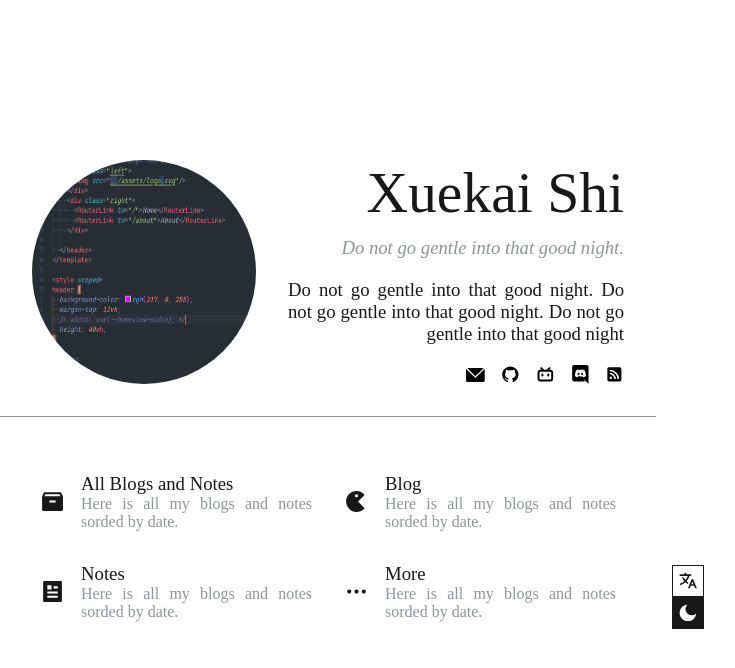
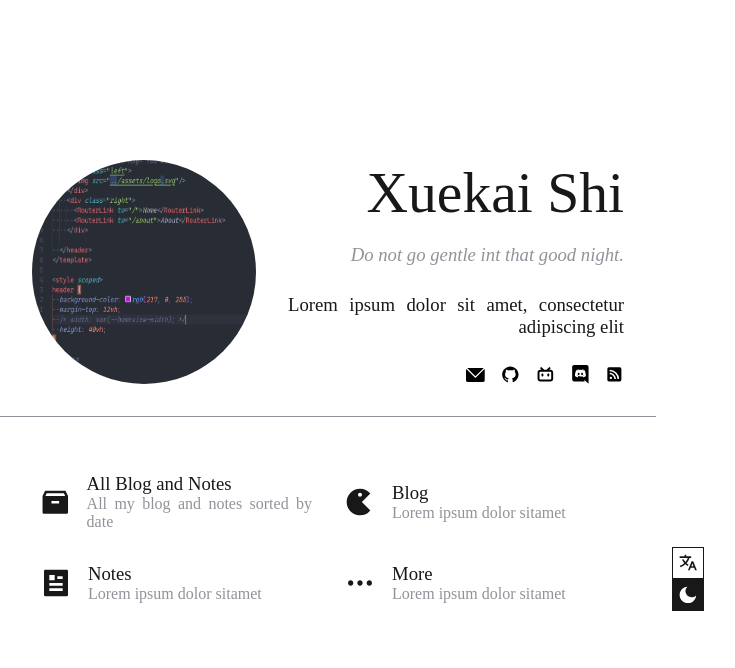
Before and after one commit to XuekaiShi/www-shixk, a Vue app: page / in a window 1280 px wide. Shown: the top 668 px of the page, without its empty margins (312-1047 px from the left). Built offline with nearby package versions, Linux system fonts and the light colour scheme.

Commit message:
feat: lang pack

```diff
--- a/src/components/home/HomeInfo.vue
+++ b/src/components/home/HomeInfo.vue
@@ -8,9 +8,9 @@ import IconRSS from '../icons/IconRSS.vue';
 
 <template>
   <h1>{{ $t('home.name') }}</h1>
-  <p class="cite">Do not go gentle into that good night.</p>
+  <p class="cite">{{ $t('home.cite') }}</p>
   <p class="intro">
-    Do not go gentle into that good night. Do not go gentle into that good night. Do not go gentle into that good night
+    {{ $t('home.intro') }}
   </p>
   <nav>
     <i>
--- a/src/components/home/HomeMain.vue
+++ b/src/components/home/HomeMain.vue
@@ -18,10 +18,10 @@ const goToViews = (path: string) => {
         <IconArchive></IconArchive>
       </template>
       <template #heading>
-        All Blogs and Notes
+        {{ $t('home.all.heading') }}
       </template>
       <template #details>
-        Here is all my blogs and notes sorded by date.
+        {{ $t('home.all.details') }}
       </template>
     </HomeItem>
     <HomeItem @click="goToViews('blog')">
@@ -29,10 +29,10 @@ const goToViews = (path: string) => {
         <IconGame></IconGame>
       </template>
       <template #heading>
-        Blog
+        {{ $t('home.blog.heading') }}
       </template>
       <template #details>
-        Here is all my blogs and notes sorded by date.
+        {{ $t('home.blog.details') }}
       </template>
     </HomeItem>
     <HomeItem @click="goToViews('notes')">
@@ -40,10 +40,10 @@ const goToViews = (path: string) => {
         <IconFile></IconFile>
       </template>
       <template #heading>
-        Notes
+        {{ $t('home.notes.heading') }}
       </template>
       <template #details>
-        Here is all my blogs and notes sorded by date.
+        {{ $t('home.notes.details') }}
       </template>
     </HomeItem>
     <HomeItem @click="goToViews('more')">
@@ -51,10 +51,10 @@ const goToViews = (path: string) => {
         <IconMore></IconMore>
       </template>
       <template #heading>
-        More
+        {{ $t('home.more.heading') }}
       </template>
       <template #details>
-        Here is all my blogs and notes sorded by date.
+        {{ $t('home.more.details') }}
       </template>
     </HomeItem>
   </main>
--- a/src/i18n/lang/en.json
+++ b/src/i18n/lang/en.json
@@ -1,5 +1,23 @@
 {
   "home": {
-    "name": "Xuekai Shi"
+    "name": "Xuekai Shi",
+    "cite": "Do not go gentle int that good night.",
+    "intro": "Lorem ipsum dolor sit amet, consectetur adipiscing elit",
+    "all": {
+      "heading": "All Blog and Notes",
+      "details": "All my blog and notes sorted by date"
+    },
+    "blog": {
+      "heading": "Blog",
+      "details": "Lorem ipsum dolor sitamet"
+    },
+    "notes": {
+      "heading": "Notes",
+      "details": "Lorem ipsum dolor sitamet"
+    },
+    "more": {
+      "heading": "More",
+      "details": "Lorem ipsum dolor sitamet"
+    }
   }
 }
--- a/src/i18n/lang/zh.json
+++ b/src/i18n/lang/zh.json
@@ -1,5 +1,23 @@
 {
   "home": {
-    "name": "石学凯"
+    "name": "石学凯",
+    "cite": "静水流深",
+    "intro": "还没想好要写什么，阿巴阿巴阿巴阿巴，可能要写两行左右",
+    "all": {
+      "heading": "所有文章",
+      "details": "查查查看所有文章看所查看所有文章看所有文章"
+    },
+    "blog": {
+      "heading": "博客",
+      "details": "零碎的、不成体系的"
+    },
+    "notes": {
+      "heading": "笔记",
+      "details": "花花花了一些花了一些功夫的了一些功夫的"
+    },
+    "more": {
+      "heading": "更多",
+      "details": "一些其他的东西"
+    }
   }
 }
```
